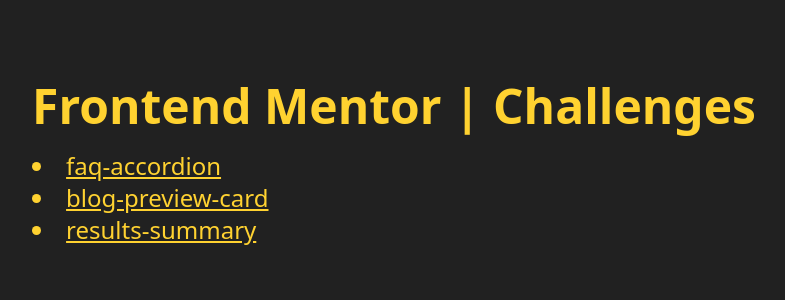
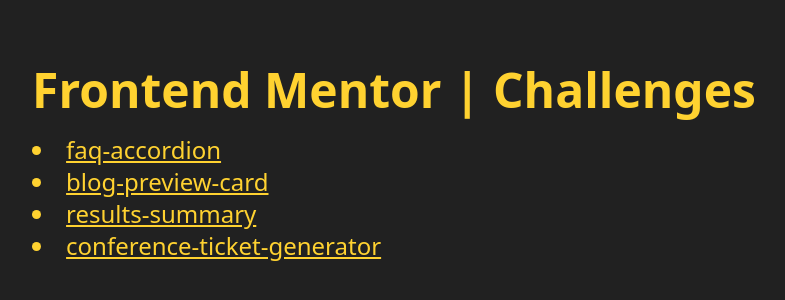
Before and after one commit to rainndev/Front-end-mentor-react, a React (Vite) app: page / in a window 1280 px wide. Shown: the part 236-536 px from the top of the page, without its empty margins (246-1031 px from the left). Built offline with nearby package versions, Linux system fonts and the light colour scheme.

Commit message:
feat: add Ticket Generator page and update routing in App component

```diff
--- a/src/App.tsx
+++ b/src/App.tsx
@@ -1,5 +1,6 @@
-import BlogPreviewCard from "./component/BlogPreviewCard";
-import ResultsSummary from "./component/ResultsSummary";
+import BlogPreviewCard from "./pages/BlogPreviewCard";
+import ResultsSummary from "./pages/ResultsSummary";
+import TicketGeneratorMain from "./pages/TicketGeneratorMain";
 import Accordion from "./pages/Accordion";
 import Homepage from "./pages/Homepage";
 import { Routes, Route } from "react-router-dom";
@@ -12,6 +13,10 @@ const App = () => {
         <Route path="/faq-accordion" element={<Accordion />} />
         <Route path="/blog-preview-card" element={<BlogPreviewCard />} />
         <Route path="/results-summary" element={<ResultsSummary />} />
+        <Route
+          path="/conference-ticket-generator"
+          element={<TicketGeneratorMain />}
+        />
       </Routes>
     </div>
   );
--- a/src/data/challenges.ts
+++ b/src/data/challenges.ts
@@ -6,4 +6,5 @@ export const challenges: challengesType[] = [
   { title: "faq-accordion" },
   { title: "blog-preview-card" },
   { title: "results-summary" },
+  { title: "conference-ticket-generator" },
 ];
--- /dev/null
+++ b/src/pages/TicketGeneratorMain.tsx
@@ -0,0 +1,7 @@
+import React from "react";
+
+const TicketGeneratorMain = () => {
+  return <div>TicketGeneratorMain</div>;
+};
+
+export default TicketGeneratorMain;
```
Also changed, not shown: src/pages/BlogPreviewCard.tsx (renamed from src/component/BlogPreviewCard.tsx), src/pages/ResultsSummary.tsx (renamed from src/component/ResultsSummary.tsx).
